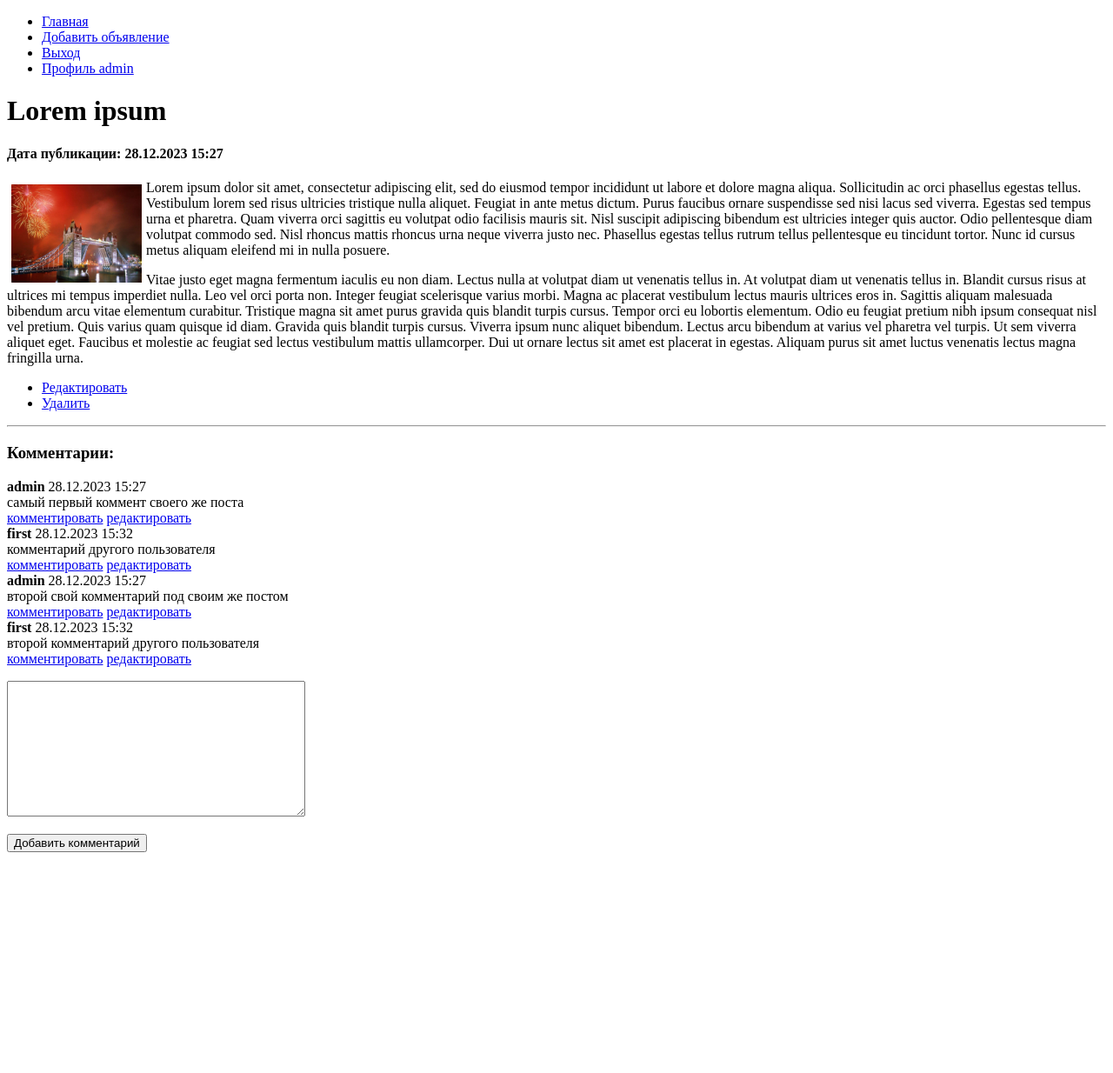
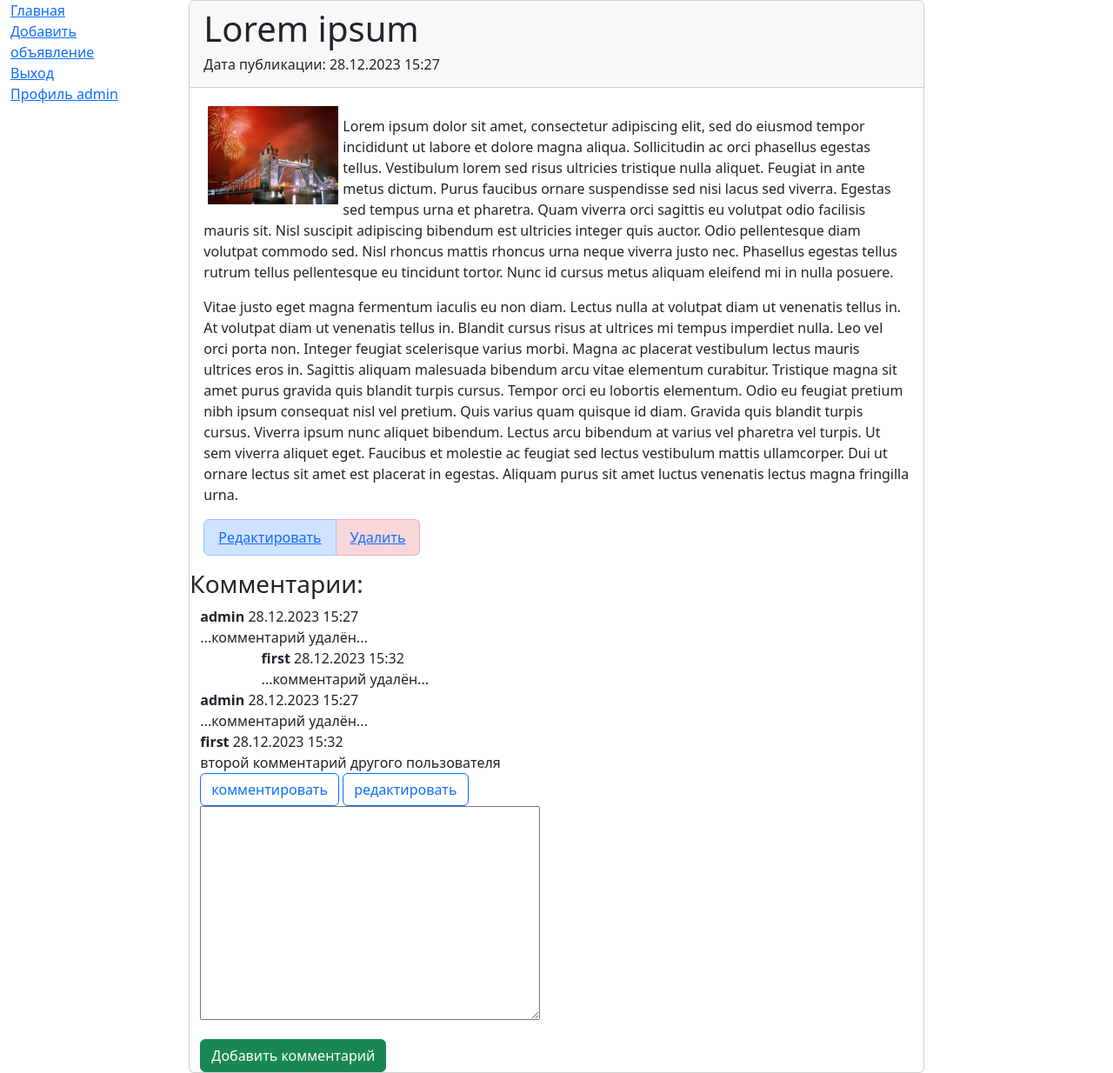
Before and after one commit to meaningless-word/SwapBoard, a Django app: page /app/1/ in a window 1280 px wide. Shown: the whole page at 87% size. Before the commit the page ends 980 px from the top, so only its background shows below. Run offline with Django 5.2, Linux system fonts and the light colour scheme; a user stored in the database is signed in; data comes from the database, SQL or seed files in the repository; both versions use the stored data as it was after the commit; some libraries are stand-ins or nearby versions.

Commit message:
легкое оформление

```diff
--- a/app/models.py
+++ b/app/models.py
@@ -73,3 +73,10 @@ class Comment(models.Model):
 
     def __str__(self):
         return f'{self.commentText[:40]}'
+
+    def get_offset(self):
+        x = len(str(self.familyTree).split("-")) - 2
+        return 5 if x > 5 else x
+
+    def get_col(self):
+        return 12 - self.get_offset()
--- a/templates/app/post.html
+++ b/templates/app/post.html
@@ -5,54 +5,70 @@ Post
 {% endblock title %}
 
 {% block content %}
-<div>
+    <div class="card">
+        {% if post %}
+            <div class="card-header">
                 <h1>{{ post.title }}</h1>
-    <h4>Дата публикации: {{ post.dateCreation|date:'d.m.Y H:i' }}</h4>
-    {% if post %}
-        <p>
+                <h6>Дата публикации: {{ post.dateCreation|date:'d.m.Y H:i' }}</h6>
+            </div>
+            <div class="card-body">
                 {{post.content|safe}}
-        </p>
                 {% if user == post.linkedAuthor.user %}
-            <ul>
-                <li><a href="{% url 'post_update' pk=post.id %}">Редактировать</a></li>
-                <li><a href="{% url 'post_delete' pk=post.id %}">Удалить</a></li>
+                    <ul class="list-group list-group-horizontal">
+                        <li class="list-group-item list-group-item-primary"><a href="{% url 'post_update' pk=post.id %}">Редактировать</a></li>
+                        <li class="list-group-item list-group-item-danger"><a href="{% url 'post_delete' pk=post.id %}">Удалить</a></li>
                     </ul>
                 {% endif %}
-        <hr>
+            </div>
+
             <h3>Комментарии:</h3>
+            <div class="container">
                 {% if comments %}
                     {% for c in comments %}
-                <div>
-                    <strong>{{ c.linkedUser.username }}</strong>&nbsp;{{ c.dateCreation|date:'d.m.Y H:i' }}
-                    <div>
+                        <div class="row">
+                            <div class="col-lg-{{ c.get_col }} offset-lg-{{ c.get_offset }}">
+                                <div class="panel panel-default">
+                                    <div class="panel-heading">
+                                        <b>{{ c.linkedUser.username }}</b>&nbsp;{{ c.dateCreation|date:'d.m.Y H:i' }}
+                                    </div>
+                                    {% if not c.is_deleted %}
+                                        <div class="panel-body">
                                             {{ c.commentText }}
                                         </div>
-                    <div>
-                        <a href="{% url 'comment_create' %}?pk={{ c.id }}">комментировать</a>
+                                        <div class="panel-footer">
+                                            <a class="btn btn-outline-primary" href="{% url 'comment_create' %}?pk={{ c.id }}">комментировать</a>
                                             {% if user == post.linkedAuthor.user or user == c.linkedUser %}
-                            <a href="{% url 'comment_update' pk=c.id %}">редактировать</a>
+                                                <a class="btn btn-outline-primary" href="{% url 'comment_update' pk=c.id %}">редактировать</a>
                                             {% endif %}
+                                        </div>
+                                    {% else %}
+                                        <div class="panel-body">
+                                            ...комментарий удалён...
+                                        </div>
+                                    {% endif %}
+                                </div>
                             </div>
                         </div>
                     {% endfor %}
                 {% else %}
                     <p>Пока нет, стань первым...</p>
                 {% endif %}
-
+            </div>
+            <div class="container">
                 {% if user.is_authenticated %}
                     <form action="" method="post">
                         {% csrf_token %}
+                        <div class="form-group">
                             {{ form.as_p }}
-                <input type="submit" value="Добавить комментарий" />
+                            <button type="submit" class="save btn btn-success">Добавить комментарий</button>
+                        </div>
                     </form>
                 {% else %}
                     <p>чтобы оставить комментарий, <a href="{% url 'login' %}">авторизуйтесь</a></p>
                 {% endif %}
+            </div>
         {% else %}
             <p>потерялась...</p>
         {% endif %}
-
-
     </div>
-
 {% endblock content %}
--- a/templates/app/post_delete.html
+++ b/templates/app/post_delete.html
@@ -7,6 +7,6 @@
     {% csrf_token %}
     <p>{{ object.title }}</p>
     <h4>является окончательным решением?</h4>
-    <input type="submit" value="Да"/>
+    <button class="btn btn-danger" type="submit">Да</button>
 </form>
 {% endblock content %}
--- a/templates/app/posts.html
+++ b/templates/app/posts.html
@@ -10,12 +10,14 @@ Posts
 <h1>Объявления</h1>
     <div>
         <form action="" method="get">
+            <div class="form-group">
             {{ filterset.form.as_p }}
-            <input type="submit" value="Отобразить" />
+            </div>
+            <button type="submit" value="Отобразить" />
         </form>
     </div>
     {% if posts %}
-        <table>
+        <table class="table table-bordered table-hover">
            <tr>
                <th><h3>Название</h3></th>
                <th><h3>Дата публикации статьи</h3></th>
--- a/templates/default.html
+++ b/templates/default.html
@@ -5,13 +5,16 @@
 <html lang="en">
 <head>
     <meta charset="UTF-8">
-    <script type="text/javascript" src="{% static 'ckeditor/ckeditor-init.js' %}"></script>
+    <link href="https://cdn.jsdelivr.net/npm/bootstrap@5.3.2/dist/css/bootstrap.min.css" rel="stylesheet" integrity="sha384-T3c6CoIi6uLrA9TneNEoa7RxnatzjcDSCmG1MXxSR1GAsXEV/Dwwykc2MPK8M2HN" crossorigin="anonymous">
+    <script src="https://cdn.jsdelivr.net/npm/bootstrap@5.3.2/dist/js/bootstrap.bundle.min.js" integrity="sha384-C6RzsynM9kWDrMNeT87bh95OGNyZPhcTNXj1NW7RuBCsyN/o0jlpcV8Qyq46cDfL" crossorigin="anonymous"></script>    <script type="text/javascript" src="{% static 'ckeditor/ckeditor-init.js' %}"></script>
     <script type="text/javascript" src="{% static 'ckeditor/ckeditor/ckeditor.js' %}"></script>
     <title>{% block title %}{% endblock title %}</title>
 </head>
 <body>
-    <aside>
-         <ul>
+    <div class="row">
+        <aside class="col-lg-2">
+            <div class="container">
+                <ul class="nav navbar-nav">
                     <li><a href="{% url 'home' %}">Главная</a></li>
                     {% if user.is_authenticated %}
                        <li><a href="{% url 'post_create' %}">Добавить объявление</a></li>
@@ -21,10 +24,10 @@
                        <li><a href="{% url 'login' %}">Вход</a></li>
                        <li><a href="{% url 'signup' %}">Регистрация</a></li>
                     {% endif %}
-
                 </ul>
+            </div>
         </aside>
-    <main>
+        <main class="col-lg-8">
             {% block content %}
             {% endblock content %}
 
@@ -50,5 +53,6 @@
                 <a href="?{% url_replace page=page_obj.paginator.num_pages %}">{{ page_obj.paginator.num_pages }}</a>
             {% endif %}
         </main>
+    </div>
 </body>
 </html>
```
Also changed, not shown: templates/app/private.html (+5 -3 lines), templates/app/private_post.html (+26 -17 lines), db.sqlite3. Lines whose indentation alone changed are shown as unchanged.
